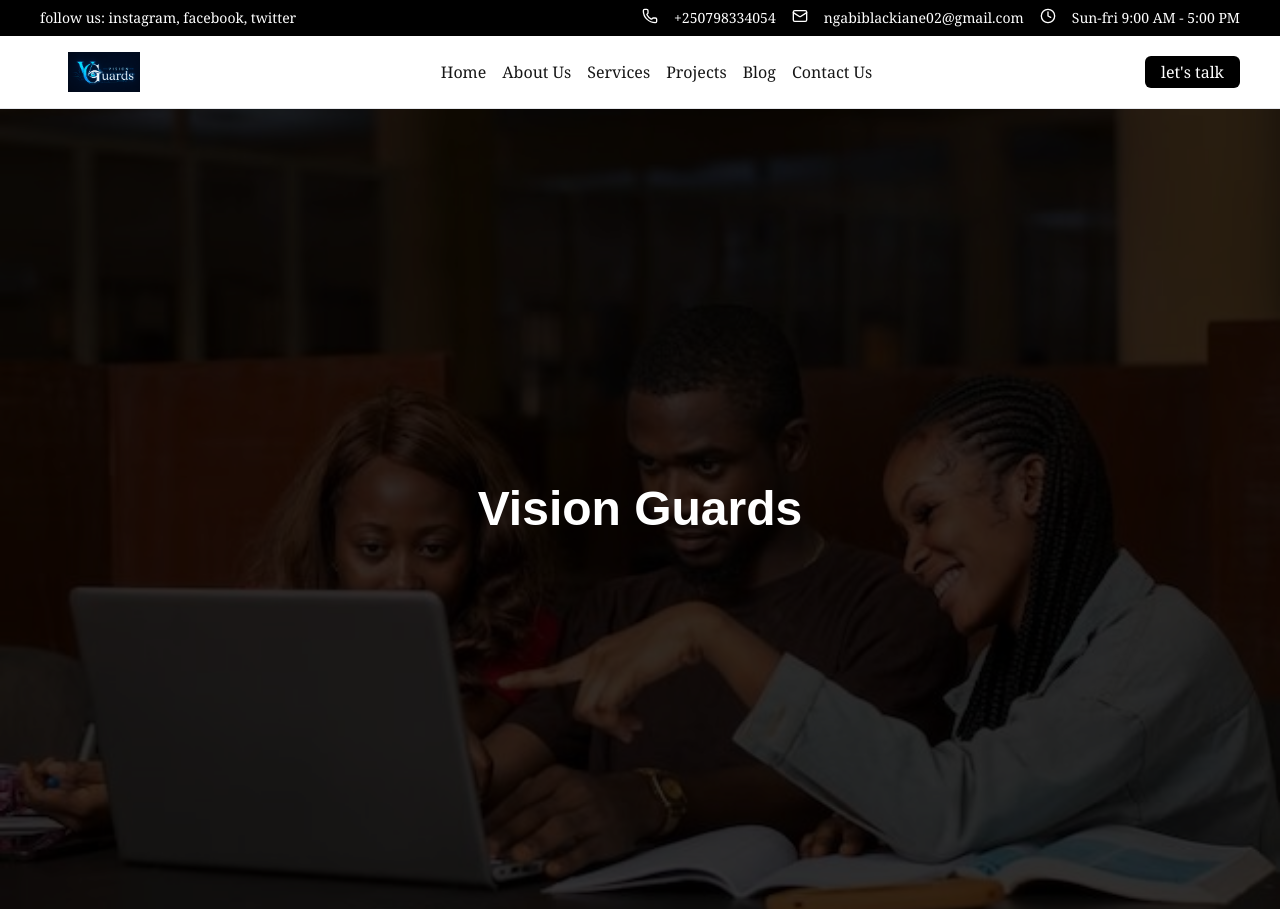
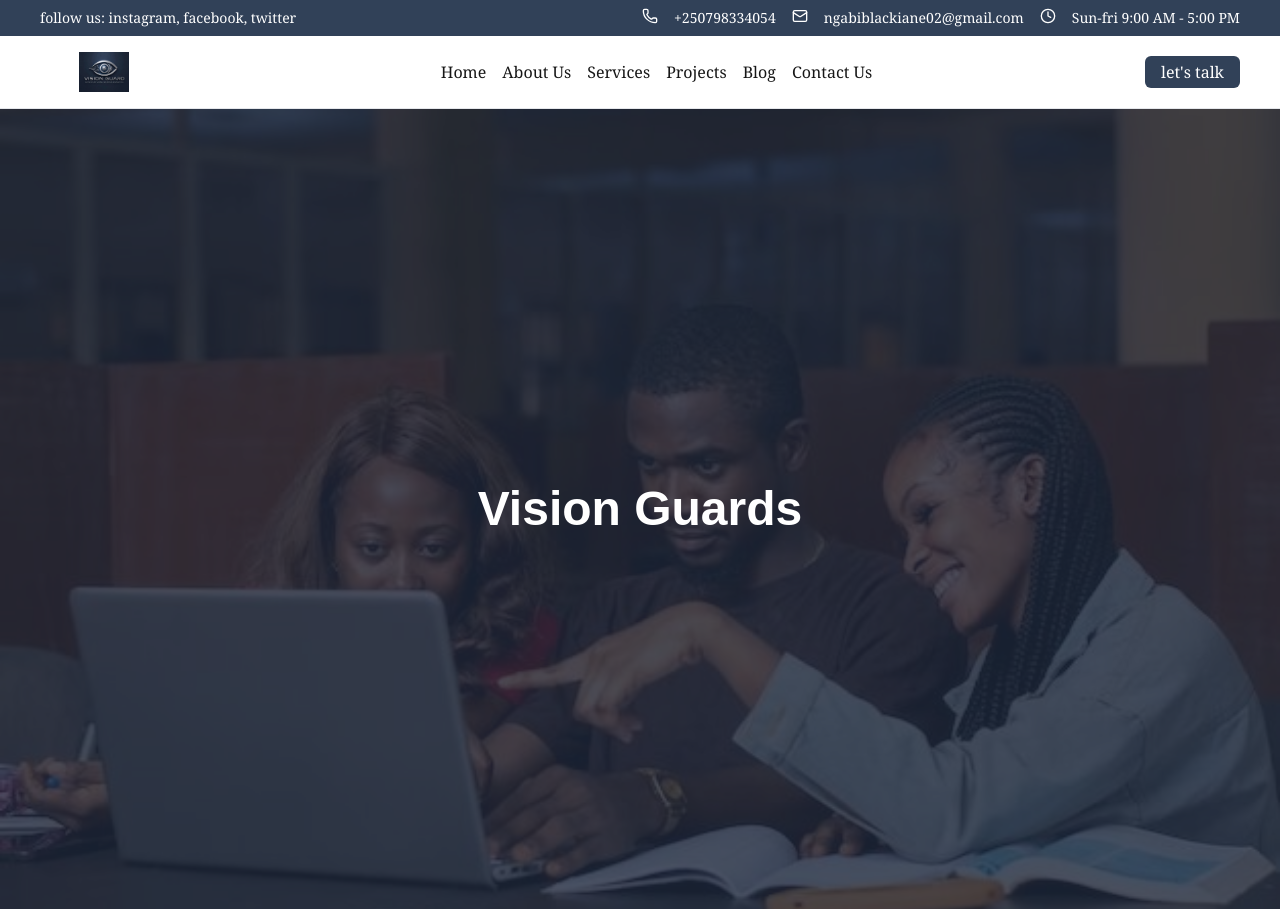
Before and after one commit to ingdia/VisionGuard, a Next.js app in the folder platform/: page / in a window 1280 px wide. Built offline with nearby package versions, Linux system fonts and the light colour scheme.

Commit message:
feat : logo change

```diff
--- a/platform/src/components/Header.tsx
+++ b/platform/src/components/Header.tsx
@@ -1,6 +1,6 @@
 import React from 'react'
 import Image from "next/image";
-import logo from "../../public/images/logo.png";
+import logo from "../../public/images/logo.jpeg";
 
 
 function Header() {
@@ -25,7 +25,7 @@ function Header() {
           <li>Contact Us</li>
         </ul>
       </nav>
-      <button className='bg-black text-white px-4 py-1 rounded-md'>
+      <button className='bg-slate-700 text-white px-4 py-1 rounded-md'>
         let's talk
       </button>
     </div>
--- a/platform/src/components/TopBar.tsx
+++ b/platform/src/components/TopBar.tsx
@@ -3,7 +3,7 @@ import { Phone, Mail, Clock } from "lucide-react";
 
 function TopBar() {
   return (
-    <div className="bg-black px-10 font-serif text-sm text-white p-2 flex justify-between">
+    <div className="bg-slate-700 px-10 font-serif text-sm text-white p-2 flex justify-between">
       <div>
         <p>follow us:
         instagram, facebook, twitter</p>
--- a/platform/src/components/sections/Hero.tsx
+++ b/platform/src/components/sections/Hero.tsx
@@ -6,7 +6,7 @@ function Hero() {
 
       <div className="relative bg-[url('/images/Hero.jpg')] bg-cover bg-center h-screen">
 
-        <div className="absolute inset-0 bg-black/80"></div>
+        <div className="absolute inset-0 bg-slate-800/80"></div>
 
         {/* Content */}
         <div className="relative z-10 flex items-center justify-center h-full">
```
Also changed, not shown: platform/public/images/logo.jpeg (added), platform/public/images/logo.png (deleted).
